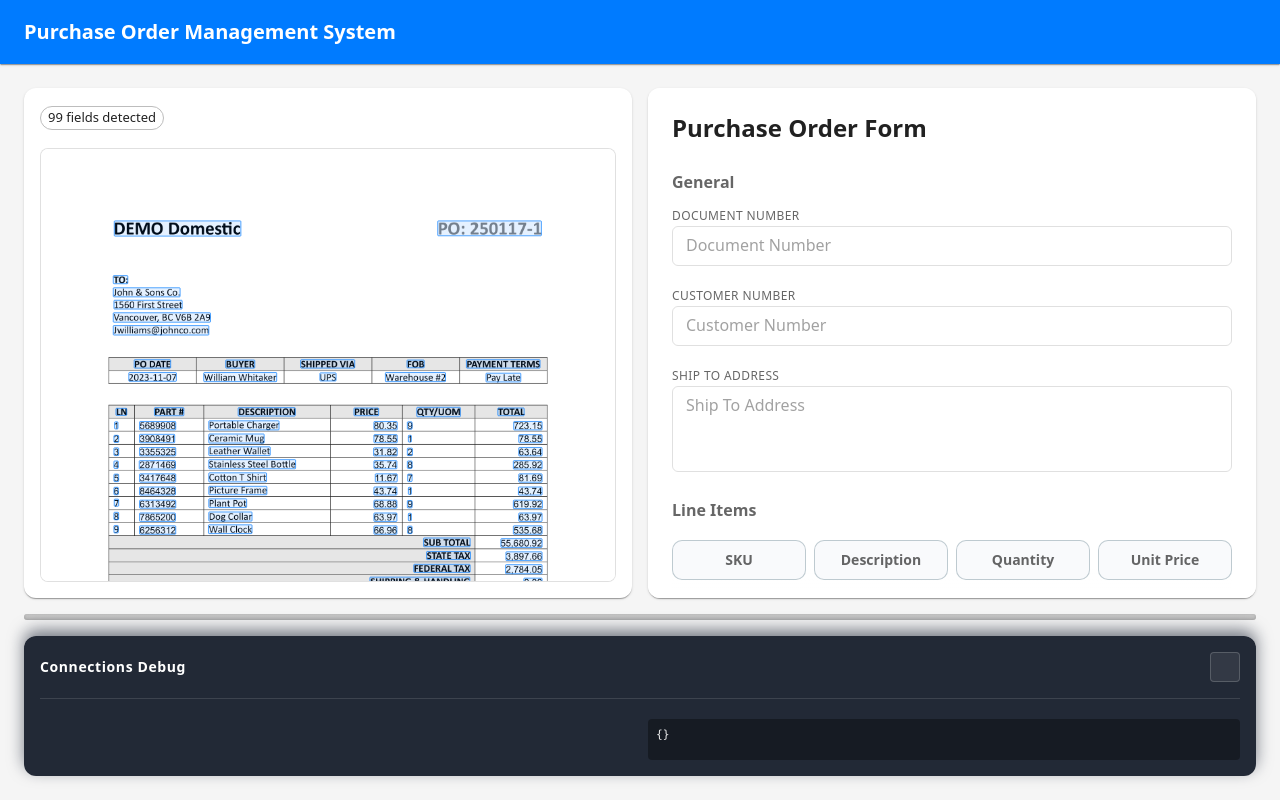
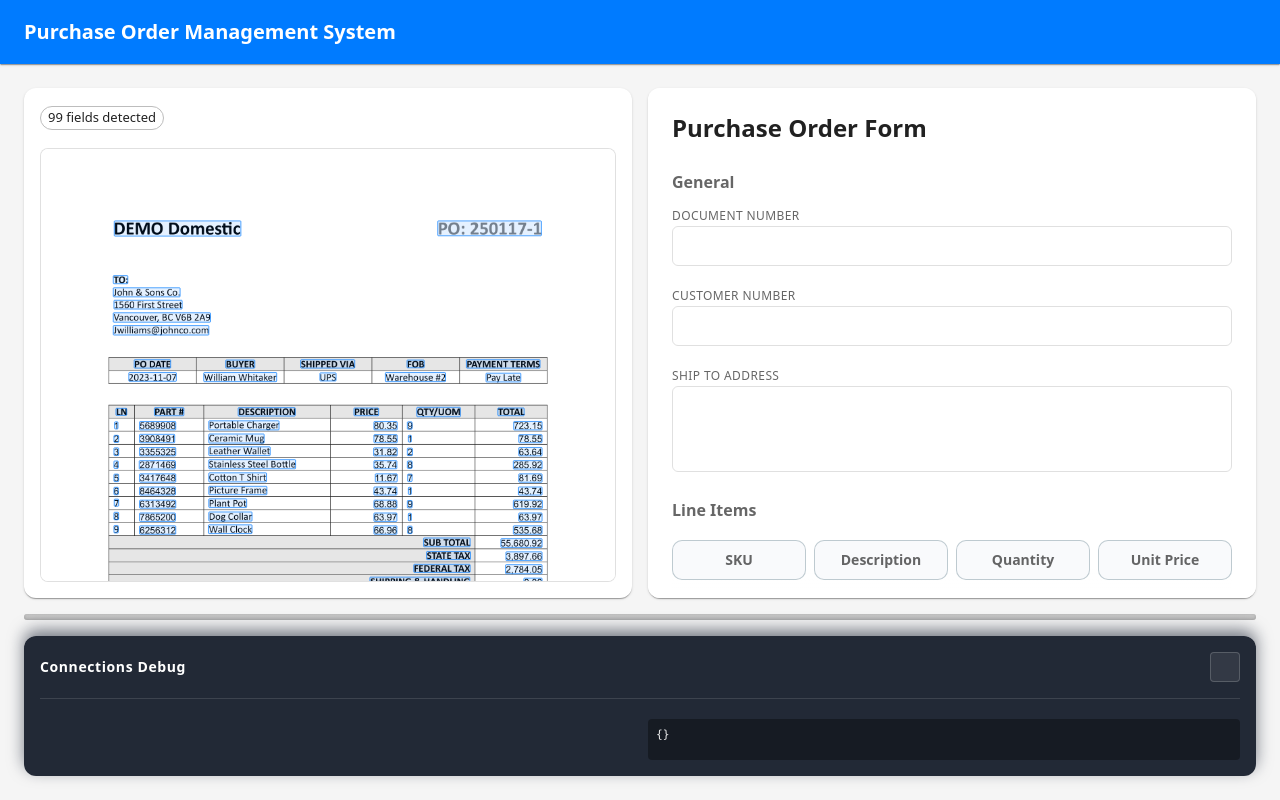
Before and after one commit to JeyNation/thoth, a Next.js app: page / in a window 1280 px wide. Built offline with nearby package versions, Linux system fonts and the light colour scheme; some icons are missing; what @mui/material-nextjs would draw is missing.

Commit message:
remove placeholder text from all inputs

```diff
--- a/src/components/Form.tsx
+++ b/src/components/Form.tsx
@@ -28,7 +28,6 @@ interface BasicFieldConfig {
     kind: 'text' | 'textarea';
     multiline?: boolean;
     rows?: number;
-    placeholder: string;
 }
 
 const BASIC_FIELD_CONFIGS: BasicFieldConfig[] = [
@@ -36,13 +35,11 @@ const BASIC_FIELD_CONFIGS: BasicFieldConfig[] = [
         id: 'documentNumber',
         label: 'Document Number',
         kind: 'text',
-        placeholder: 'Document Number',
     },
     {
         id: 'customerNumber',
         label: 'Customer Number',
         kind: 'text',
-        placeholder: 'Customer Number',
     },
     {
         id: 'shipToAddress',
@@ -50,7 +47,6 @@ const BASIC_FIELD_CONFIGS: BasicFieldConfig[] = [
         kind: 'textarea',
         multiline: true,
         rows: 3,
-        placeholder: 'Ship To Address',
     },
 ];
 
@@ -632,7 +628,6 @@ const Form: React.FC<FormProps> = ({ onUpdate, onFieldFocus, clearPersistentFocu
                 variant="outlined"
                 value={value as string | number}
                 type={kind === 'integer' || kind === 'decimal' ? 'number' : 'text'}
-                placeholder={LINE_ITEM_FIELD_LABEL[field]}
                 aria-label={`${LINE_ITEM_FIELD_LABEL[field]} for line ${item.lineNumber}`}
                 multiline={kind === 'textarea'}
                 minRows={kind === 'textarea' ? 2 : undefined}
@@ -840,7 +835,6 @@ const Form: React.FC<FormProps> = ({ onUpdate, onFieldFocus, clearPersistentFocu
                                         <TextField
                                             fullWidth
                                             size="small"
-                                            placeholder={config.placeholder}
                                             variant="outlined"
                                             value={value}
                                             multiline={config.multiline}
```
